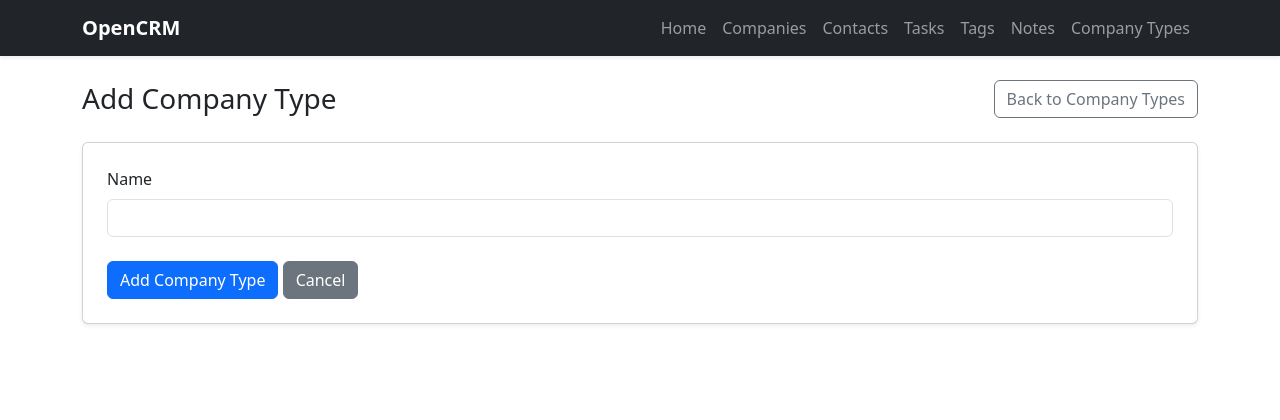
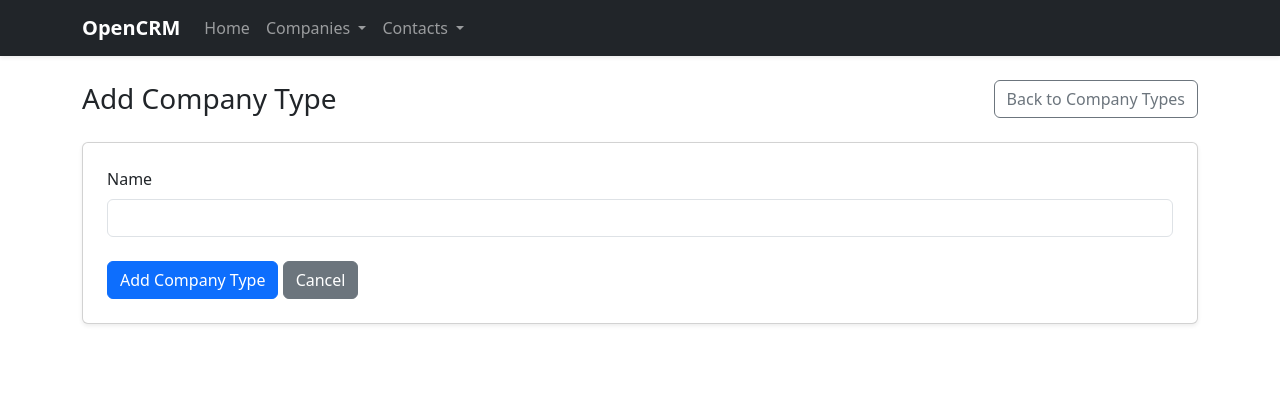
Before and after one commit to JonneSaloranta/django-opencrm, a Django app: page /crm/companytypes/add/ in a window 1280 px wide. Shown: the top 420 px of the page. Run offline with Django 5.2, Linux system fonts and the light colour scheme; some libraries are stand-ins or nearby versions.

Commit message:
feat: update navbar

```diff
--- a/opencrm/templates/opencrm/partials/navbar.html
+++ b/opencrm/templates/opencrm/partials/navbar.html
@@ -9,7 +9,7 @@
         </button>
 
         <div class="collapse navbar-collapse" id="navbarNav">
-            <ul class="navbar-nav ms-auto">
+            <ul class="navbar-nav">
 
                 <li class="nav-item">
                     <a class="nav-link {% if request.resolver_match.url_name == 'index' %}active{% endif %}" href="{% url 'opencrm:index' %}">
@@ -17,40 +17,57 @@
                     </a>
                 </li>
 
-                <li class="nav-item">
-                    <a class="nav-link {% if request.resolver_match.url_name == 'companies' %}active{% endif %}" href="{% url 'opencrm:companies' %}">
+                <li class="nav-item dropdown">
+                    <a class="nav-link dropdown-toggle {% if request.resolver_match.url_name == 'companies' or request.resolver_match.url_name == 'companytypes' %}active{% endif %}" href="#" data-bs-toggle="dropdown">
                         Companies
                     </a>
+                    <ul class="dropdown-menu dropdown-menu-dark">
+                        <li>
+                            <a class="dropdown-item {% if request.resolver_match.url_name == 'companies' %}active{% endif %}" href="{% url 'opencrm:companies' %}">
+                                All Companies
+                            </a>
+                        </li>
+                        <li>
+                            <hr class="dropdown-divider">
+                        </li>
+                        <li>
+                            <a class="dropdown-item {% if request.resolver_match.url_name == 'companytypes' %}active{% endif %}" href="{% url 'opencrm:companytypes' %}">
+                                Company Types
+                            </a>
+                        </li>
+                    </ul>
                 </li>
 
-                <li class="nav-item">
-                    <a class="nav-link {% if request.resolver_match.url_name == 'contacts' %}active{% endif %}" href="{% url 'opencrm:contacts' %}">
+                <li class="nav-item dropdown">
+                    <a class="nav-link dropdown-toggle {% if request.resolver_match.url_name == 'contacts' or request.resolver_match.url_name == 'tasks' or request.resolver_match.url_name == 'tags' or request.resolver_match.url_name == 'notes' %}active{% endif %}"
+                        href="#" data-bs-toggle="dropdown">
                         Contacts
                     </a>
+                    <ul class="dropdown-menu dropdown-menu-dark">
+                        <li>
+                            <a class="dropdown-item {% if request.resolver_match.url_name == 'contacts' %}active{% endif %}" href="{% url 'opencrm:contacts' %}">
+                                All Contacts
+                            </a>
                         </li>
-
-                <li class="nav-item">
-                    <a class="nav-link {% if request.resolver_match.url_name == 'tasks' %}active{% endif %}" href="{% url 'opencrm:tasks' %}">
+                        <li>
+                            <hr class="dropdown-divider">
+                        </li>
+                        <li>
+                            <a class="dropdown-item {% if request.resolver_match.url_name == 'notes' %}active{% endif %}" href="{% url 'opencrm:notes' %}">
+                                Notes
+                            </a>
+                        </li>
+                        <li>
+                            <a class="dropdown-item {% if request.resolver_match.url_name == 'tasks' %}active{% endif %}" href="{% url 'opencrm:tasks' %}">
                                 Tasks
                             </a>
                         </li>
-
-                <li class="nav-item">
-                    <a class="nav-link {% if request.resolver_match.url_name == 'tags' %}active{% endif %}" href="{% url 'opencrm:tags' %}">
+                        <li>
+                            <a class="dropdown-item {% if request.resolver_match.url_name == 'tags' %}active{% endif %}" href="{% url 'opencrm:tags' %}">
                                 Tags
                             </a>
                         </li>
-
-                <li class="nav-item">
-                    <a class="nav-link {% if request.resolver_match.url_name == 'notes' %}active{% endif %}" href="{% url 'opencrm:notes' %}">
-                        Notes
-                    </a>
-                </li>
-
-                <li class="nav-item">
-                    <a class="nav-link {% if request.resolver_match.url_name == 'companytypes' %}active{% endif %}" href="{% url 'opencrm:companytypes' %}">
-                        Company Types
-                    </a>
+                    </ul>
                 </li>
 
             </ul>
```
Lines whose indentation alone changed are shown as unchanged.
